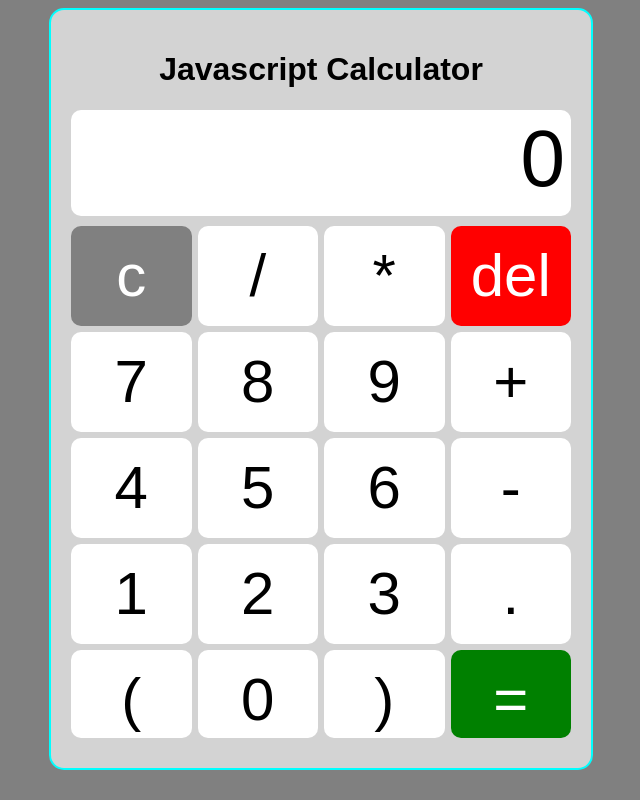
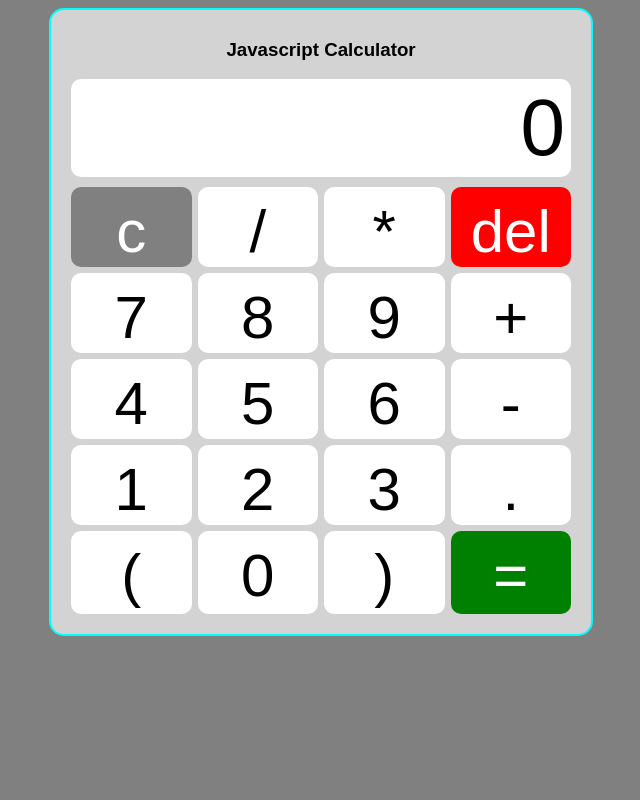
Before and after one commit to ritechoice23/Javascript-class, a plain HTML site: page javascript calculator/index.html in a window 1280 px wide. Shown: the whole page, without its empty margins (319-959 px from the left). Drawn offline with Linux system fonts and the light colour scheme.

Commit message:
make the calculator fix to window without scroll

```diff
--- a/javascript calculator/css/style.css
+++ b/javascript calculator/css/style.css
@@ -9,7 +9,8 @@ body {
   background-color: lightgray;
   border: 2px solid cyan;
   border-radius: 15px;
-  padding: 20px;
+  padding: 10px 20px 10px 20px;
+  max-height: 700px;
 }
 
 .heading {
@@ -23,14 +24,14 @@ body {
   font-size: 80px;
   background-color: white;
   margin: 2px 0px 2px 0px;
-  min-height: 100px;
+  min-height: 60px;
   border-radius: 10px;
 }
 
 .btn-container {
   display: grid;
   grid-template-columns: 1fr 1fr 1fr 1fr;
-  grid-template-rows: 100px 100px 100px 100px;
+  grid-template-rows: 80px 80px 80px 80px;
   row-gap: 6px;
   column-gap: 6px;
   margin: 10px 0px 10px 0px;
@@ -40,7 +41,7 @@ body {
   background-color: white;
   font-size: 60px;
   padding: 4px;
-  padding-top: 15px;
+  padding-top: 10px;
   border-radius: 10px;
   text-align: center;
 }
--- a/javascript calculator/index.html
+++ b/javascript calculator/index.html
@@ -9,7 +9,7 @@
   </head>
   <body>
     <div class="container">
-      <h1 class="heading">Javascript Calculator</h1>
+      <h3 class="heading">Javascript Calculator</h1>
       <div class="display">&NoBreak; 0</div>
 
       <div class="btn-container">
```
